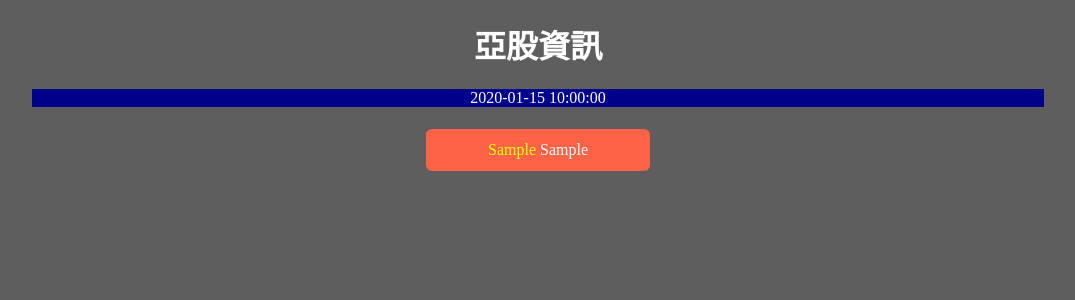
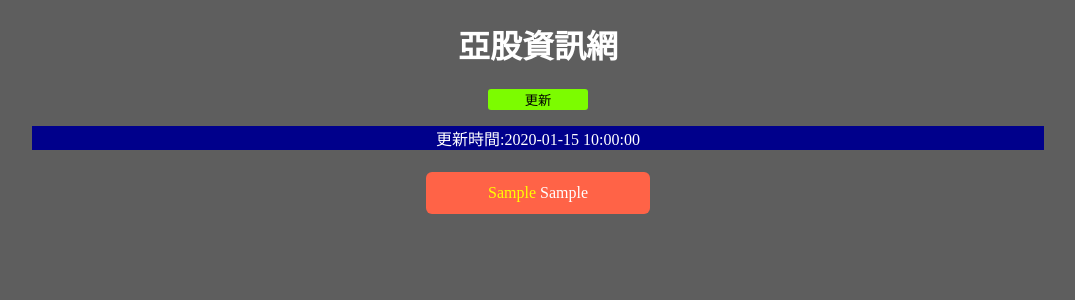
Before and after one commit to Thypocrite/stock, a Flask app: template templates/stock.html in a window 1280 px wide. Shown: the top 300 px of the page, without its empty margins (102-1177 px from the left). Run offline with Flask 3, Linux system fonts and the light colour scheme; the template is opened without the code that fills it: most values are stand-ins (such as "Sample title", 1, 10 or a date in 2020).

Commit message:
'新增例外處理'

```diff
--- a/templates/stock.html
+++ b/templates/stock.html
@@ -36,19 +36,33 @@
         .idx {
             color: white;
         }
+        button{
+            background-color: lawngreen;
+            width: 100px;
+            border: 0px;
+            border-radius: 3px;
+        }
     </style>
 </head>
 
 <body>
     <div id="container">
-        <h1>亞股資訊</h1>
-        <p class="date">{{date}}</p>
+        <h1>亞股資訊網</h1>
+        <form action="/stock" method="POST">
+            <button type="submit">更新</button>
+        </form>
+        <p class="date">更新時間:{{date}}</p>
+        {% if stocks %}
         {% for stock in stocks %}
         <li>
             {{stock.分類}} <span class="idx">{{stock.指數}}</span>
         </li>
         {% endfor %}
-    </div>
+        {% else %}
+        <p class="error"> 取得資料失敗，請重新再試!</p>
+
+        {% endif %}
+
 </body>
 
 </html>
```
Also changed, not shown: crawler/stock.py (+12 -11 lines).
